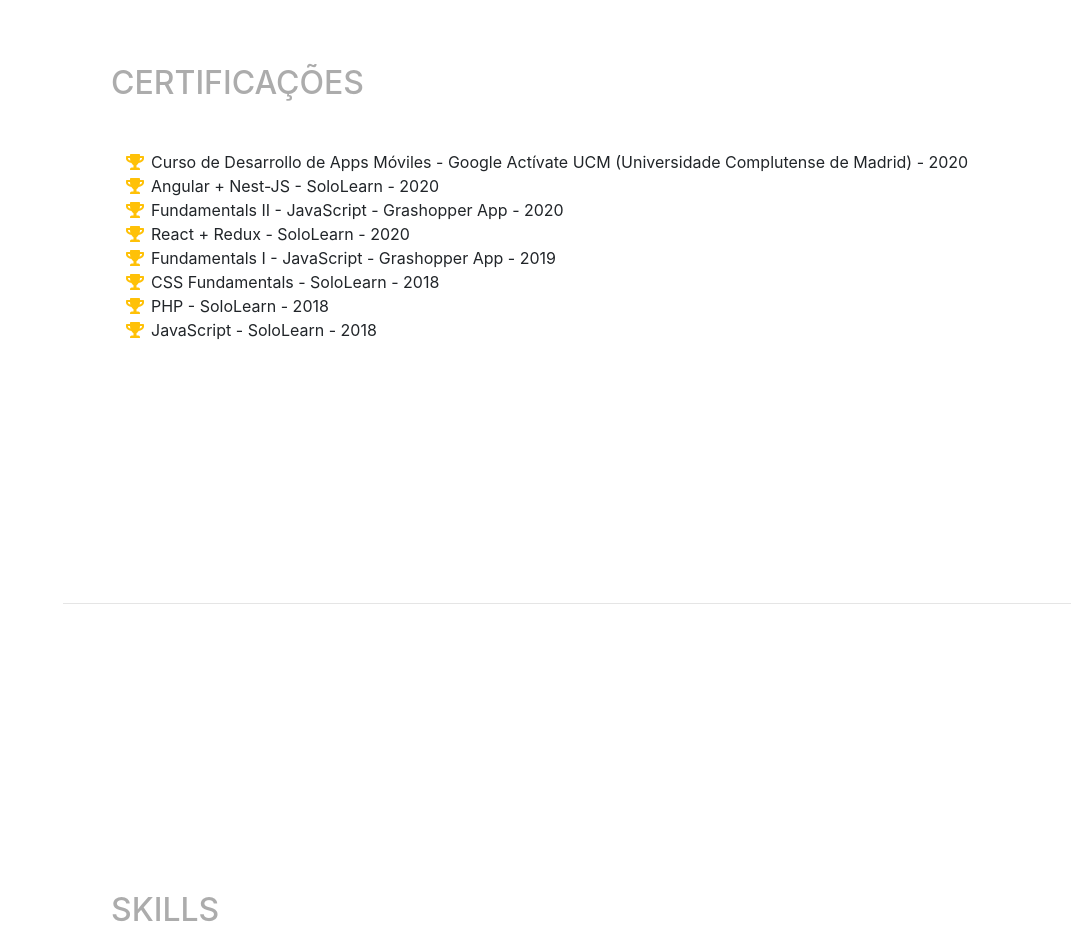
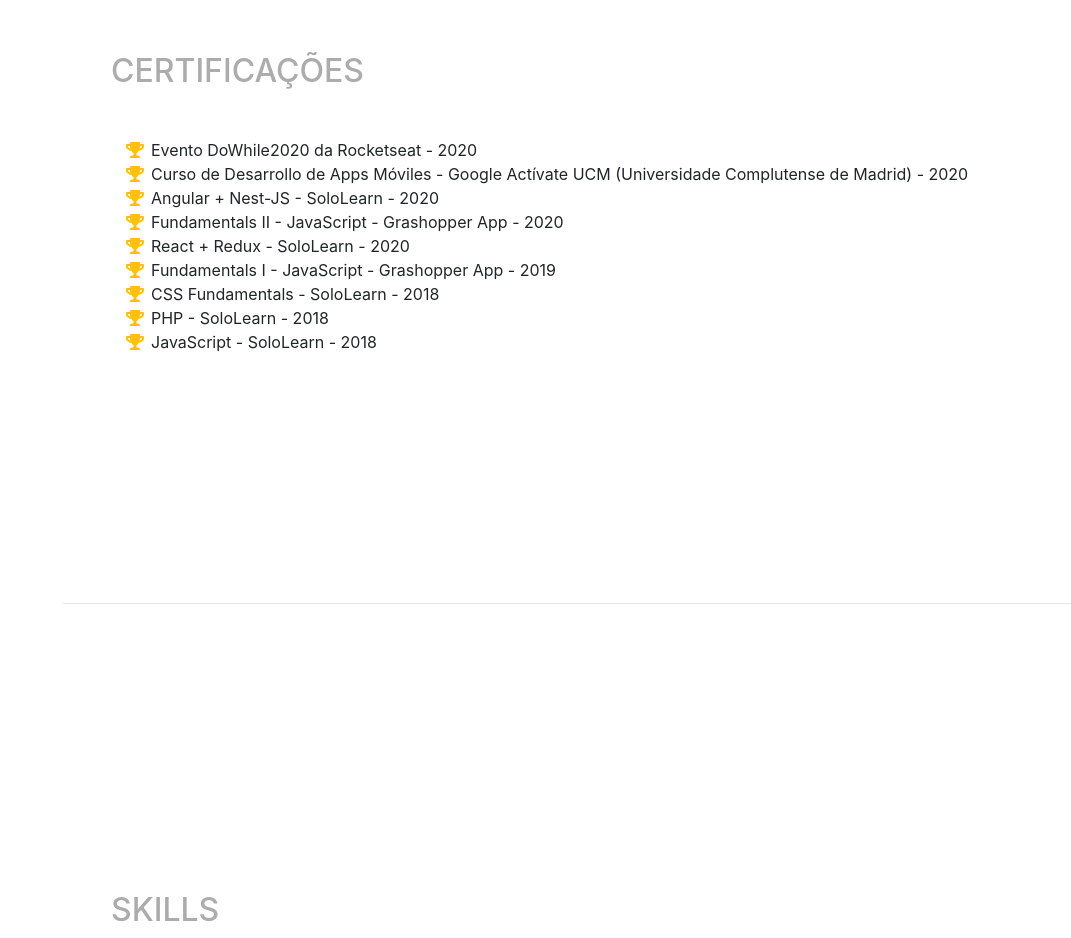
Before and after one commit to carlospessin/carlospessin.github.io, a website with bundled scripts: page index.html in a window 1280 px wide. Shown: the part 2600-3538 px from the top of the page, without its empty margins (209-1280 px from the left). Built offline with nearby package versions, Linux system fonts and the light colour scheme; a web font is replaced by a local one.

Commit message:
Update index.html

```diff
--- a/index.html
+++ b/index.html
@@ -159,6 +159,10 @@
         <ul class="fa-ul mb-0">
           <li>
             <i class="fa-li fa fa-trophy text-warning"></i>
+             Evento DoWhile2020 da Rocketseat - 2020
+          </li>
+          <li>
+            <i class="fa-li fa fa-trophy text-warning"></i>
             Curso de Desarrollo de Apps Móviles - Google Actívate UCM (Universidade Complutense de Madrid) - 2020
           </li>
           <li>
```
